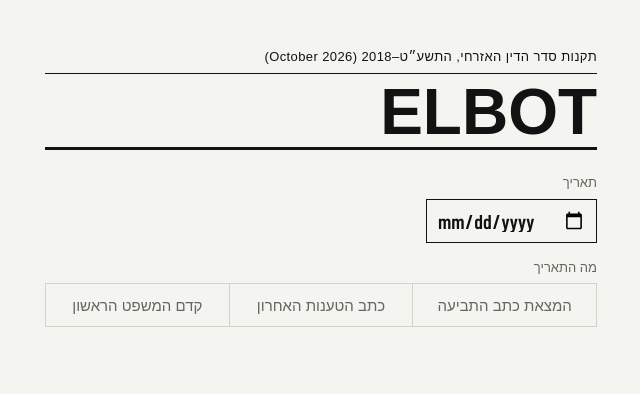
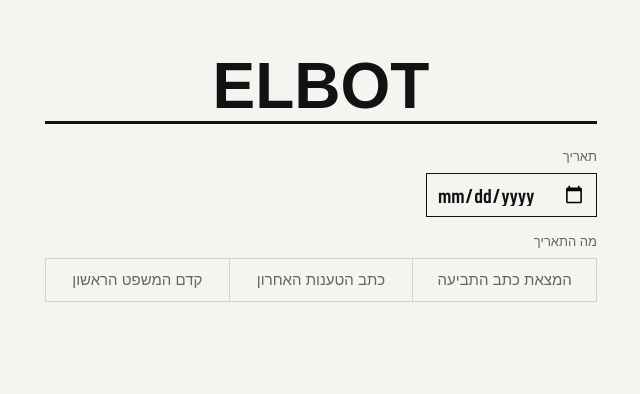
Before and after one commit to benhasdai/ELBOT, a plain HTML site: page index.html in a window 1280 px wide. Shown: the whole page, without its empty margins (319-959 px from the left). Drawn offline with nearby package versions, Linux system fonts and the light colour scheme; a web font is replaced by a local one.

Commit message:
Remove the regulations line and centre the title

```diff
--- a/index.html
+++ b/index.html
@@ -25,8 +25,7 @@
   button, input { font: inherit; color: inherit; }
 
   main { max-width: 600px; margin: 0 auto; padding: 48px 24px 64px; }
-  .meta { font-size: 13px; font-weight: 500; letter-spacing: .03em; padding-bottom: 6px; border-bottom: 1px solid var(--ink); }
-  h1 { font: 700 64px/.74 var(--display); padding: .24em 0 .16em; border-bottom: 3px solid var(--ink); }
+  h1 { font: 700 64px/.74 var(--display); padding: .24em 0 .16em; border-bottom: 3px solid var(--ink); text-align: center; }
 
   /* first the date, then what it is; the list appears only after one of the three is pressed */
   .ask { display: grid; gap: 16px; margin-top: 24px; }
@@ -109,7 +108,6 @@
 </head>
 <body>
 <main>
-  <p class="meta">תקנות סדר הדין האזרחי, התשע״ט–2018 (October 2026)</p>
   <h1>ELBOT</h1>
 
   <form class="ask" onsubmit="return false">
```
